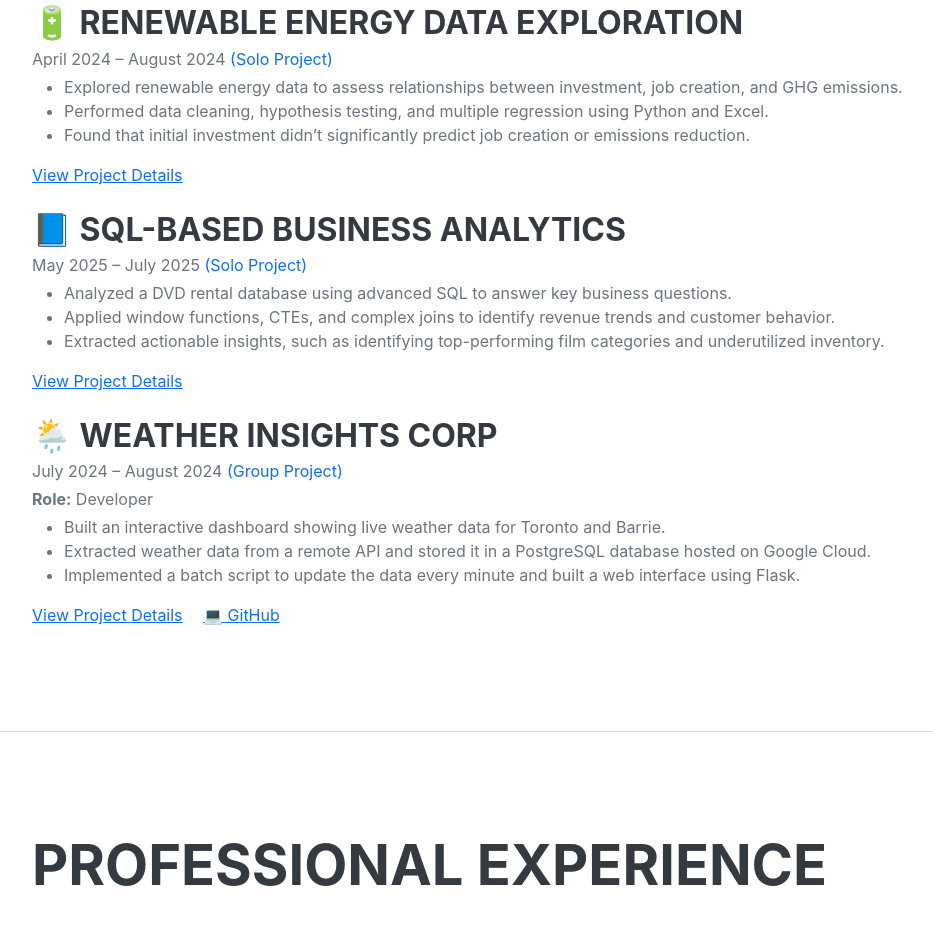
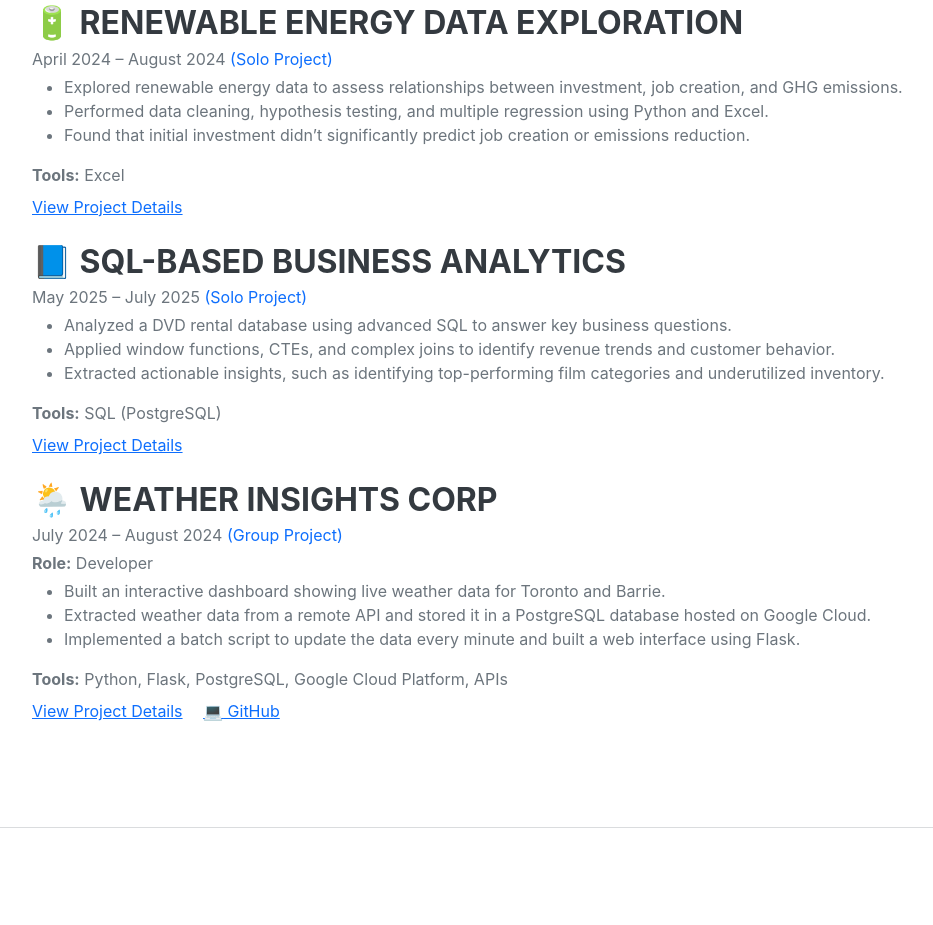
Before and after one commit to T-srikrishna/Portfolioweb, a plain HTML site: page index.html in a window 1280 px wide. Shown: the part 992-1917 px from the top of the page, without its empty margins (288-1221 px from the left). Drawn offline with nearby package versions, Linux system fonts and the light colour scheme; a web font is replaced by a local one.

Commit message:
added tool section. in projects

```diff
--- a/index.html
+++ b/index.html
@@ -68,6 +68,9 @@
             <li>Found that initial investment didn’t significantly predict job creation or emissions reduction.</li>
         </ul>
         <div class="mt-3">
+            <div class="mb-2">
+                <strong>Tools:</strong> Excel
+            </div>
             <a href="project-renewable-energy.html">View Project Details</a>
         </div>
     </div>
@@ -85,6 +88,9 @@
             <li>Extracted actionable insights, such as identifying top-performing film categories and underutilized inventory.</li>
         </ul>
         <div class="mt-3">
+            <div class="mb-2">
+                <strong>Tools:</strong> SQL (PostgreSQL)
+            </div>
             <a href="project-sql-practice.html">View Project Details</a>
         </div>
     </div>
@@ -102,6 +108,9 @@
             <li>Implemented a batch script to update the data every minute and built a web interface using Flask.</li>
         </ul>
         <div class="mt-3">
+            <div class="mb-2">
+                <strong>Tools:</strong> Python, Flask, PostgreSQL, Google Cloud Platform, APIs
+            </div>
             <a href="project-weather-insights.html" class="me-3">View Project Details</a>
             <a href="https://github.com/TSrikrishna/DataProgrammingFinalProject---weather_dashboard" target="_blank" rel="noopener" title="GitHub Repo">
                 <span role="img" aria-label="laptop">💻</span> GitHub
```
